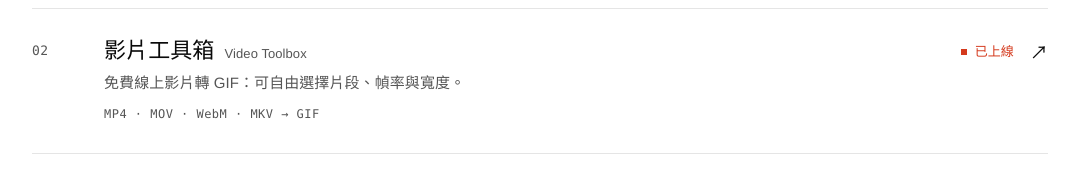
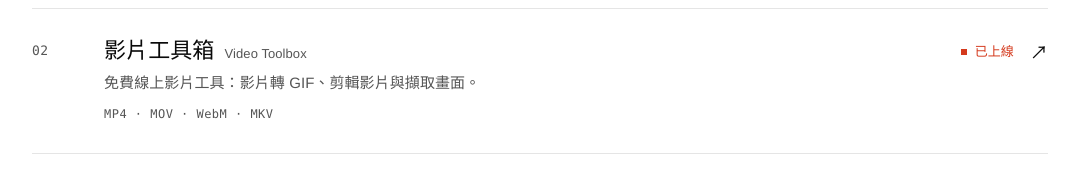
Before and after one commit to JuneChen1/junenaga-home, a plain HTML site: page public/index.html in a window 1280 px wide. Shown: the part 454-629 px from the top of the page, without its empty margins (100-1179 px from the left). Drawn offline with Linux system fonts and the light colour scheme.

Commit message:
docs(home): update Video Toolbox description

```diff
--- a/public/index.html
+++ b/public/index.html
@@ -72,9 +72,9 @@
               <span class="body">
                 <span class="name">影片工具箱 <small>Video Toolbox</small></span>
                 <span class="desc"
-                  >免費線上影片轉 GIF：可自由選擇片段、幀率與寬度。</span
+                  >免費線上影片工具：影片轉 GIF、剪輯影片與擷取畫面。</span
                 >
-                <span class="tags num">MP4 · MOV · WebM · MKV → GIF</span>
+                <span class="tags num">MP4 · MOV · WebM · MKV</span>
               </span>
               <span class="meta">
                 <span class="status live">已上線</span>
```
